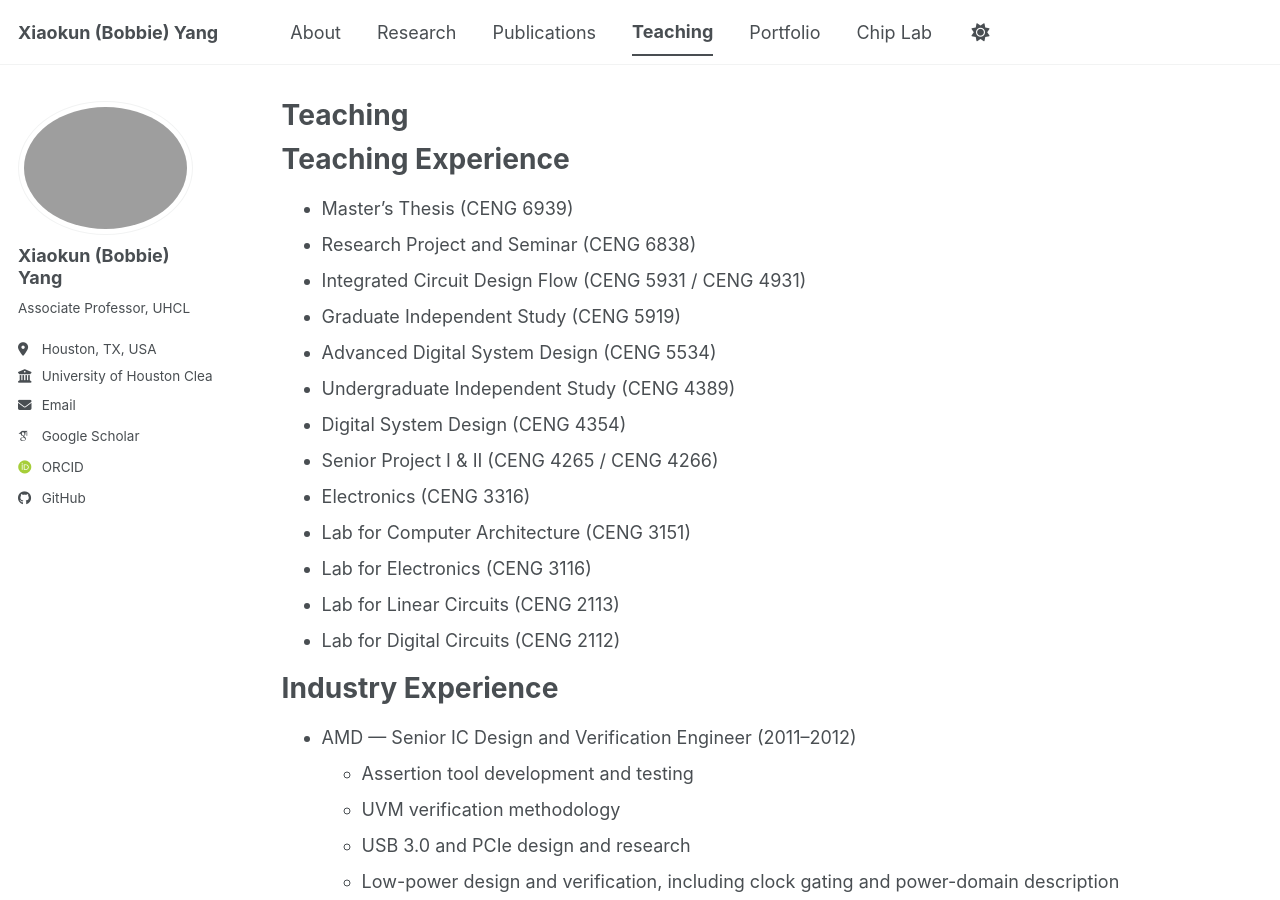
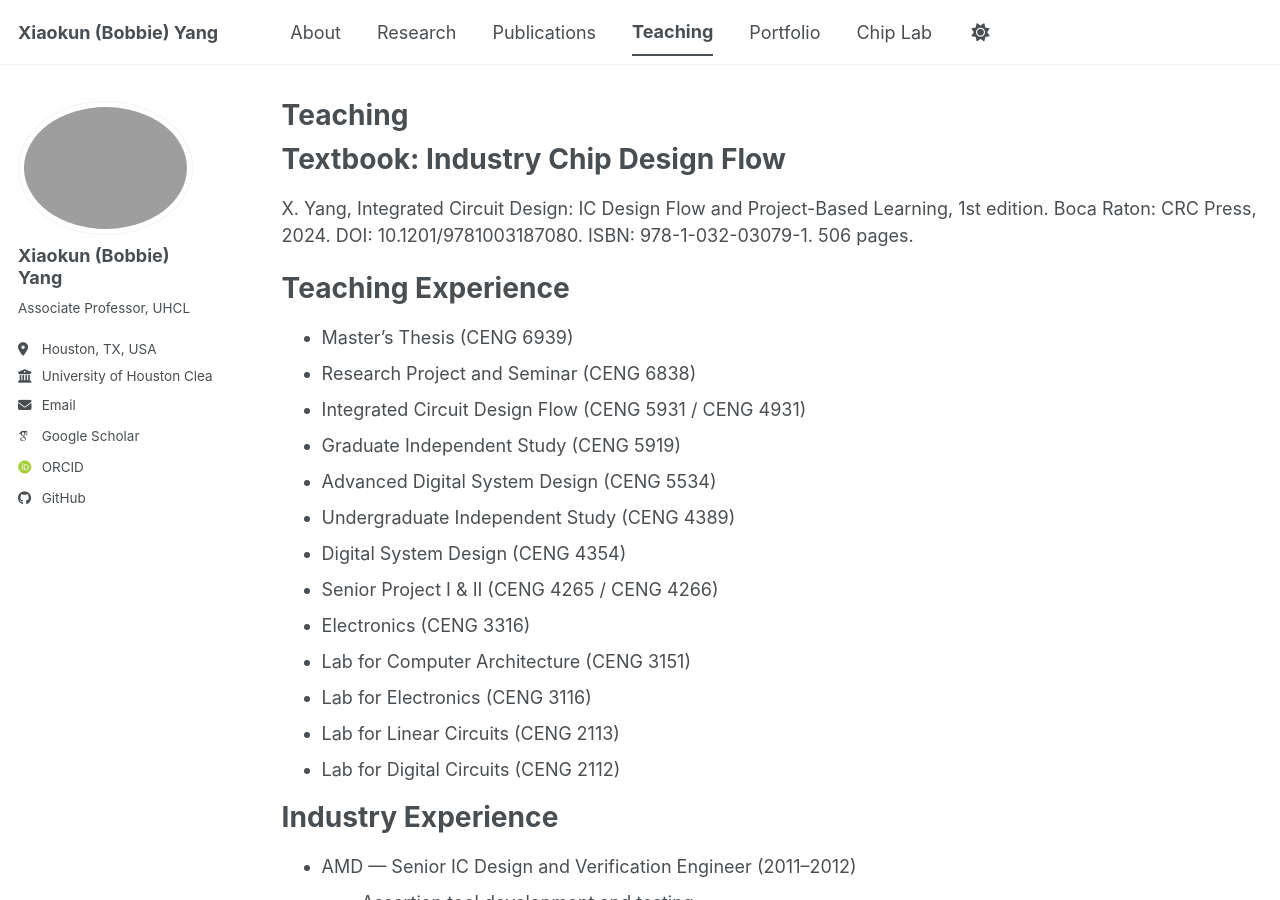
Before and after one commit to bobbieyang/bobbieyang.github.io, a Jekyll site: the page built from _pages/teaching.md, in a window 1280 px wide and 900 px high. Built offline with Jekyll 4.4.1, drawn with Linux system fonts in a browser that asks for light colours; some web fonts are replaced; a script bundle is joined from its source files by our own code; library files that are not in the unit come from our copies.

Commit message:
Update teaching.md

```diff
--- a/_pages/teaching.md
+++ b/_pages/teaching.md
@@ -8,6 +8,10 @@ redirect_from:
 ---
 
 {% include base_path %}
+
+Textbook: Industry Chip Design Flow
+======
+X. Yang, Integrated Circuit Design: IC Design Flow and Project-Based Learning, 1st edition. Boca Raton: CRC Press, 2024. DOI: 10.1201/9781003187080. ISBN: 978-1-032-03079-1. 506 pages.
 
 Teaching Experience
 ======
```
